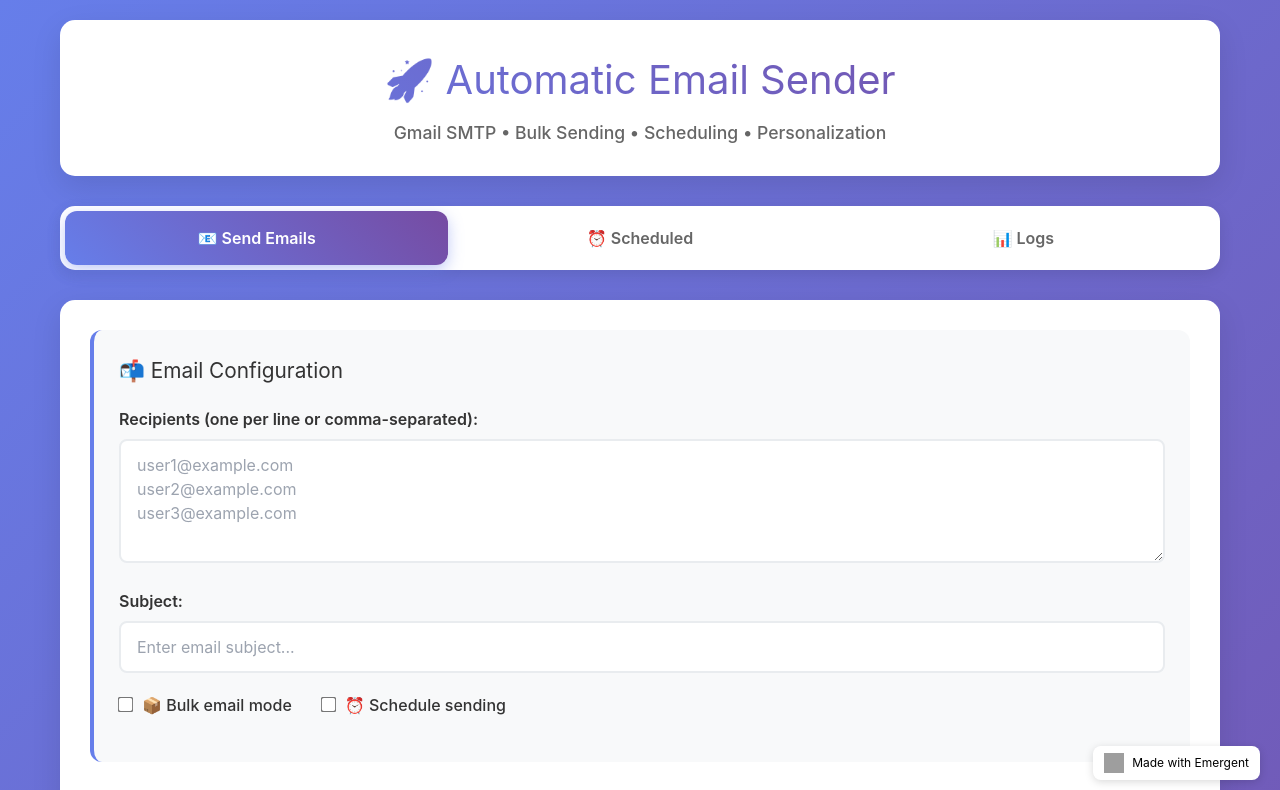
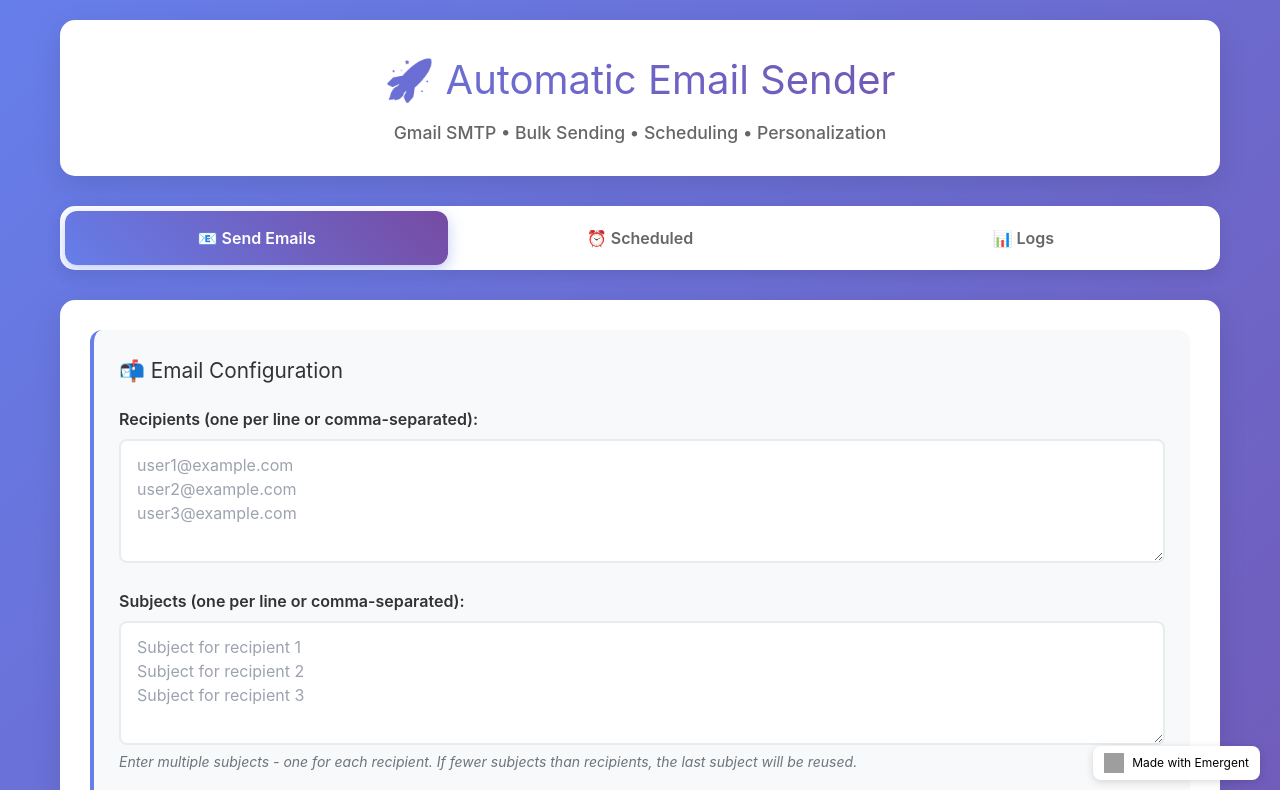
Before and after one commit to MrworstGuy/AUTO-email, a React (Create React App) app in the folder frontend/: page / in a window 1280 px wide. Shown: the top 790 px of the page. Built offline with nearby package versions, Linux system fonts and the light colour scheme; grey boxes are pictures that could not be loaded.

Commit message:
auto-commit for fa010202-b482-4bfa-b356-d49480eeb861

```diff
--- a/frontend/src/App.js
+++ b/frontend/src/App.js
@@ -313,15 +313,16 @@ const App = () => {
             </div>
 
             <div className="form-group">
-              <label>Subject:</label>
-              <input
-                type="text"
-                name="subject"
-                value={formData.subject}
+              <label>Subjects (one per line or comma-separated):</label>
+              <textarea
+                name="subjects"
+                value={formData.subjects}
                 onChange={handleInputChange}
-                placeholder="Enter email subject..."
+                placeholder="Subject for recipient 1&#10;Subject for recipient 2&#10;Subject for recipient 3"
+                rows="4"
                 required
               />
+              <p className="helper-text">Enter multiple subjects - one for each recipient. If fewer subjects than recipients, the last subject will be reused.</p>
             </div>
 
             <div className="form-options">
```
